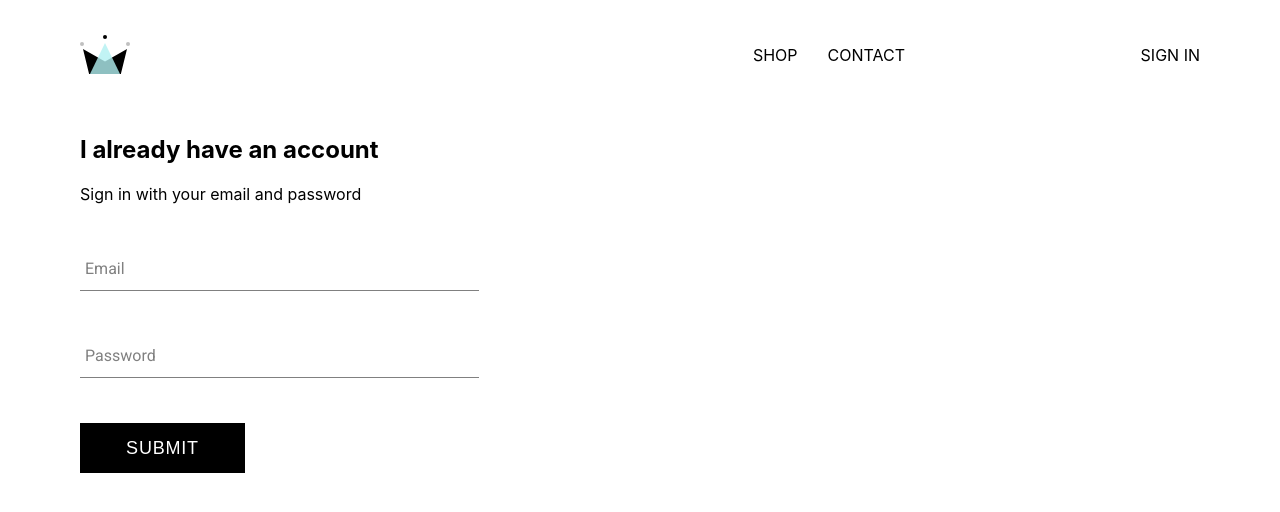
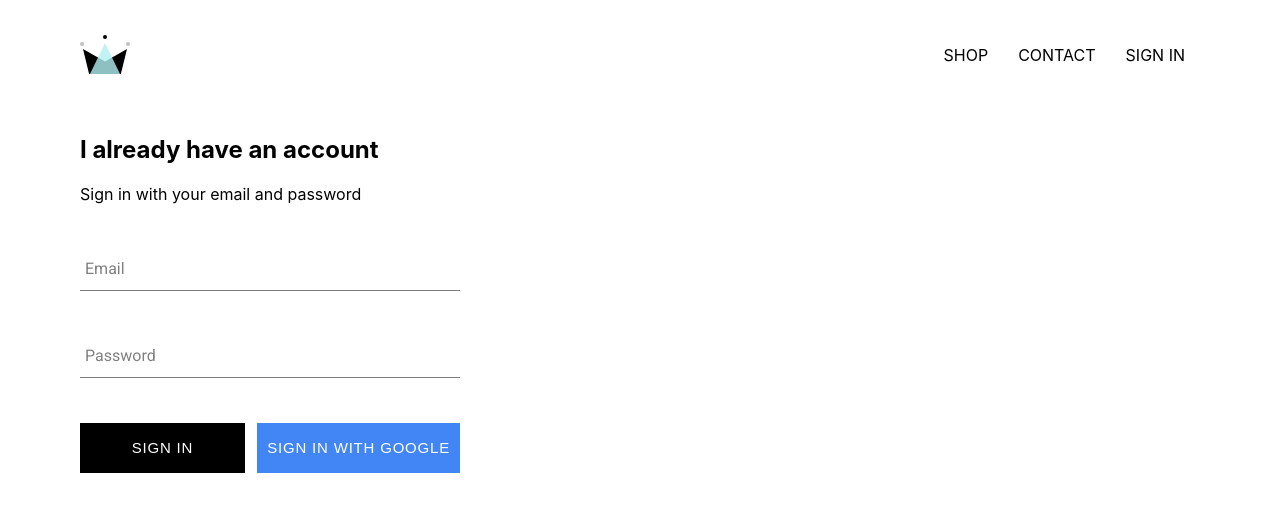
Before and after one commit to sarnaTejinder/crwn-clothing, a React (Create React App) app: page /signin in a window 1280 px wide. Shown: the top 512 px of the page. Built offline with nearby package versions, Linux system fonts and the light colour scheme; no server answers.

Commit message:
integrated firebase into app and added sign in with google

```diff
--- a/package.json
+++ b/package.json
@@ -6,6 +6,7 @@
     "@testing-library/jest-dom": "^5.11.9",
     "@testing-library/react": "^11.2.5",
     "@testing-library/user-event": "^12.8.1",
+    "firebase": "^8.2.10",
     "react": "^17.0.1",
     "react-dom": "^17.0.1",
     "react-router-dom": "^5.2.0",
--- a/src/App.css
+++ b/src/App.css
@@ -6,3 +6,7 @@
   text-decoration:none;
   color: black;
 }
+
+*{
+  box-sizing: border-box;
+}
--- a/src/App.js
+++ b/src/App.js
@@ -12,12 +12,33 @@
 
 import SigninAndSignupPage from "./pages/sign-in-and-sign-up/sign-in-and-sign-up.component"
 
+import { auth } from "./firebase/firebase.utils"
+
 class App extends React.Component {
+
+  constructor() {
+    super();
+    this.state = {
+      currentUser: null
+    }
+  }
+
+  userUnsubscribeFromAuth = null;
+
+  componentDidMount() {
+    this.userUnsubscribeFromAuth = auth.onAuthStateChanged(user => {
+      this.setState({ currentUser: user })
+    })
+  }
+
+  componentWillUnmount() {
+    this.userUnsubscribeFromAuth();
+  }
 
   render() {
     return (
       <div className="App">
-        <Header />
+        <Header currentUser={this.state.currentUser} />
         <Switch>
           <Route exact path='/' component={HomePage} />
           <Route path='/shop' component={ShopPage} />
--- a/src/components/custom-button/custom-button.component.jsx
+++ b/src/components/custom-button/custom-button.component.jsx
@@ -1,8 +1,8 @@
 import React from 'react';
 import "./custom-button.styles.scss"
 
-const CustomButton = ({ children, ...otherProps }) => (
-    <button className="custom-button" {...otherProps}>
+const CustomButton = ({ children, isGoogleSignIn, ...otherProps }) => (
+    <button className={`${isGoogleSignIn ? "google-sign-in" : ""} custom-button`}{...otherProps}>
         {children}
     </button>
 )
--- a/src/components/custom-button/custom-button.styles.scss
+++ b/src/components/custom-button/custom-button.styles.scss
@@ -4,12 +4,11 @@
   height: 50px;
   letter-spacing: 0.8px;
   line-height: 50px;
-  padding: 0 35px 0 35px;
-  font-size: 15px;
+  padding: 0px;
   background-color: black;
   color: white;
   text-transform: uppercase;
-  font-size: large;
+  font-size: 15px;
   border: none;
   transition:0.2s;
   cursor: pointer;
@@ -19,4 +18,17 @@
     color: black;
     border: 1px solid black;
   }
+
+  &.google-sign-in{
+    background-color:#4285f4;
+    color: white;
+    padding:0px 10px;
+
+    &:hover{
+    background-color:#357ae8;
+    border: none;
+  }
+  }
+
+
 }
--- a/src/components/header/header.component.jsx
+++ b/src/components/header/header.component.jsx
@@ -2,8 +2,9 @@
 import "./header.styles.scss";
 import { Link } from 'react-router-dom';
 import { ReactComponent as Logo } from '../../assets/crown.svg'
+import { auth } from "../../firebase/firebase.utils"
 
-const Header = () => (
+const Header = ({ currentUser }) => (
     <div className="header">
         <Link to='/' className='logo-container'>
             <Logo className="logo" />
@@ -11,8 +12,10 @@
         <div className="options">
             <Link className="option" to='/shop'>SHOP</Link>
             <Link className="option" to='/contact'>CONTACT</Link>
-            <Link className="options" to='/signin'>SIGN IN</Link>
-            {/* <Link className="option" to='/shop'>SHOP</Link> */}
+            {currentUser ?
+                <div className="option" onClick={() => auth.signOut()}>SIGN OUT</div>
+                : <Link className="option" to='/signin'>SIGN IN</Link>
+            }
         </div>
     </div>
 )
--- a/src/components/sign-in/sign-in.component.jsx
+++ b/src/components/sign-in/sign-in.component.jsx
@@ -5,6 +5,8 @@
 import FornmInput from "../form-input/form-input.component"
 
 import CustomButton from "../custom-button/custom-button.component"
+
+import { signInWithGoogle } from "../../firebase/firebase.utils"
 
 class SignIn extends React.Component {
     constructor(props) {
@@ -33,8 +35,10 @@
                 <form onSubmit={this.handleSubmit}>
                     <FornmInput label="Email" type="email" name="email" value={this.state.email} required onChange={this.handleChange} />
                     <FornmInput label="Password" type="password" name="password" value={this.state.password} required onChange={this.handleChange} />
-                    <CustomButton type="submit" value="Submit Form" >Submit</CustomButton>
-                </form>
+                    <div className="buttons">
+                        <CustomButton type="submit" >SIGN IN</CustomButton>
+                        <CustomButton isGoogleSignIn onClick={signInWithGoogle}>Sign in with Google</CustomButton>
+                    </div></form>
             </div>
         )
     }
--- a/src/components/sign-in/sign-in.styles.scss
+++ b/src/components/sign-in/sign-in.styles.scss
@@ -1,9 +1,15 @@
 .sign-in{
-    width:30vw;
+    width:380px;
     display: flex;
     flex-direction: column;
 
     &.title{
         margin:10px 0px;
     }
+
+    .buttons{
+        width:100%;
+        display: flex;
+        justify-content: space-between;
+    }
 }
--- /dev/null
+++ b/src/firebase/firebase.utils.js
@@ -0,0 +1,24 @@
+import firebase from 'firebase/app'
+import 'firebase/firestore'
+import 'firebase/auth'
+
+const config = {
+    apiKey: "AIzaSyB4HeeRFwYP6HnV-LGi3ZcfAKutRRz0Nxc",
+    authDomain: "crwn-clothing-7dbca.firebaseapp.com",
+    projectId: "crwn-clothing-7dbca",
+    storageBucket: "crwn-clothing-7dbca.appspot.com",
+    messagingSenderId: "1028658835447",
+    appId: "1:1028658835447:web:c3d42df970e87a29fe88f2",
+    measurementId: "G-31KK4R202T"
+}
+
+firebase.initializeApp(config);
+
+export const auth = firebase.auth();
+export const firestore = firebase.firestore();
+
+const provider = new firebase.auth.GoogleAuthProvider();
+provider.setCustomParameters({ prompt: 'select_account' });
+export const signInWithGoogle = () => auth.signInWithPopup(provider);
+
+export default firebase;
```
Also changed, not shown: 1 other file (tests, documents, lock files or other folders).
